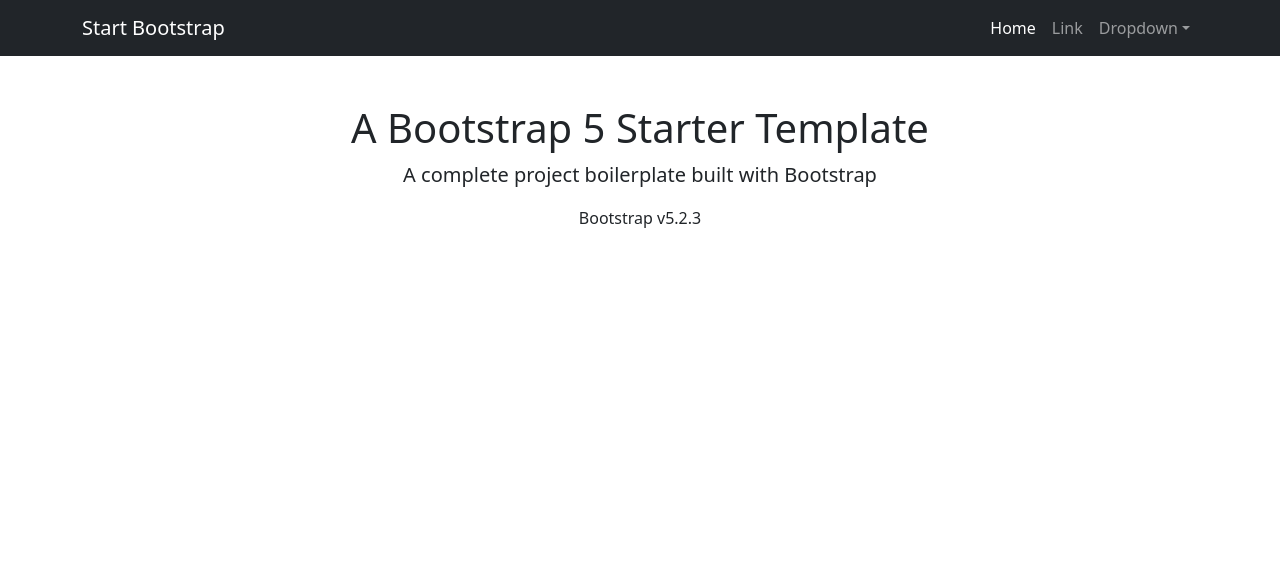
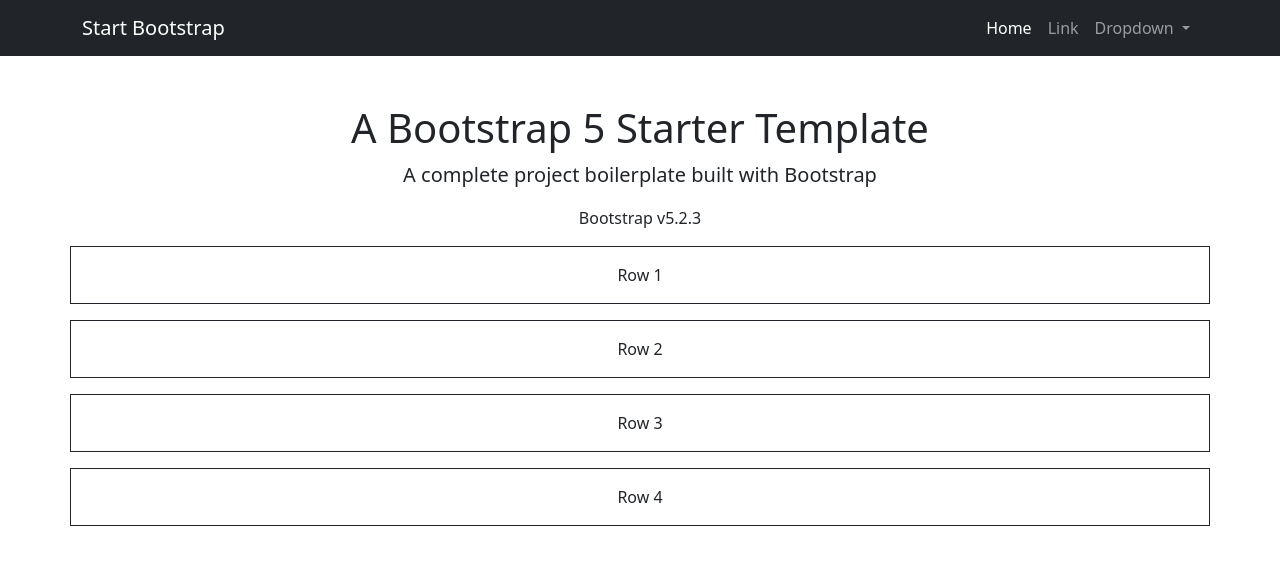
Before and after one commit to irngracee/webprog-cf251-bootstrap-template, a plain HTML site: page home/index.html in a window 1280 px wide. Drawn offline with nearby package versions, Linux system fonts and the light colour scheme.

Commit message:
adding rows

```diff
--- a/home/index.html
+++ b/home/index.html
@@ -5,46 +5,137 @@
         <meta name="viewport" content="width=device-width, initial-scale=1, shrink-to-fit=no" />
         <meta name="description" content="" />
         <meta name="author" content="" />
+
         <title>Bare - Start Bootstrap Template</title>
-        <!-- Favicon-->
+
+
         <link rel="icon" type="image/x-icon" href="assets/favicon.ico" />
-        <!-- Core theme CSS (includes Bootstrap)-->
+
+
         <link href="css/styles.css" rel="stylesheet" />
     </head>
+
     <body>
-        <!-- Responsive navbar-->
+
+
         <nav class="navbar navbar-expand-lg navbar-dark bg-dark">
             <div class="container">
+
                 <a class="navbar-brand" href="#">Start Bootstrap</a>
-                <button class="navbar-toggler" type="button" data-bs-toggle="collapse" data-bs-target="#navbarSupportedContent" aria-controls="navbarSupportedContent" aria-expanded="false" aria-label="Toggle navigation"><span class="navbar-toggler-icon"></span></button>
+
+                <button class="navbar-toggler" type="button"
+                    data-bs-toggle="collapse"
+                    data-bs-target="#navbarSupportedContent"
+                    aria-controls="navbarSupportedContent"
+                    aria-expanded="false"
+                    aria-label="Toggle navigation">
+
+                    <span class="navbar-toggler-icon"></span>
+
+                </button>
+
                 <div class="collapse navbar-collapse" id="navbarSupportedContent">
+
                     <ul class="navbar-nav ms-auto mb-2 mb-lg-0">
-                        <li class="nav-item"><a class="nav-link active" aria-current="page" href="#">Home</a></li>
-                        <li class="nav-item"><a class="nav-link" href="#">Link</a></li>
+
+                        <li class="nav-item">
+                            <a class="nav-link active" aria-current="page" href="#">Home</a>
+                        </li>
+
+                        <li class="nav-item">
+                            <a class="nav-link" href="#">Link</a>
+                        </li>
+
                         <li class="nav-item dropdown">
-                            <a class="nav-link dropdown-toggle" id="navbarDropdown" href="#" role="button" data-bs-toggle="dropdown" aria-expanded="false">Dropdown</a>
-                            <ul class="dropdown-menu dropdown-menu-end" aria-labelledby="navbarDropdown">
-                                <li><a class="dropdown-item" href="#">Action</a></li>
-                                <li><a class="dropdown-item" href="#">Another action</a></li>
-                                <li><hr class="dropdown-divider" /></li>
-                                <li><a class="dropdown-item" href="#">Something else here</a></li>
+
+                            <a class="nav-link dropdown-toggle"
+                                id="navbarDropdown"
+                                href="#"
+                                role="button"
+                                data-bs-toggle="dropdown"
+                                aria-expanded="false">
+                                Dropdown
+                            </a>
+
+                            <ul class="dropdown-menu dropdown-menu-end"
+                                aria-labelledby="navbarDropdown">
+
+                                <li>
+                                    <a class="dropdown-item" href="#">Action</a>
+                                </li>
+
+                                <li>
+                                    <a class="dropdown-item" href="#">Another action</a>
+                                </li>
+
+                                <li>
+                                    <hr class="dropdown-divider" />
+                                </li>
+
+                                <li>
+                                    <a class="dropdown-item" href="#">Something else here</a>
+                                </li>
+
                             </ul>
                         </li>
+
                     </ul>
                 </div>
             </div>
         </nav>
-        <!-- Page content-->
+
+
         <div class="container">
+
             <div class="text-center mt-5">
+
                 <h1>A Bootstrap 5 Starter Template</h1>
-                <p class="lead">A complete project boilerplate built with Bootstrap</p>
+
+                <p class="lead">
+                    A complete project boilerplate built with Bootstrap
+                </p>
+
                 <p>Bootstrap v5.2.3</p>
+
             </div>
+
+
+
+
+            <div class="row border border-dark p-3 mb-3">
+                <div class="col text-center">
+                    Row 1
+                </div>
+            </div>
+
+
+            <div class="row border border-dark p-3 mb-3">
+                <div class="col text-center">
+                    Row 2
+                </div>
+            </div>
+
+
+            <div class="row border border-dark p-3 mb-3">
+                <div class="col text-center">
+                    Row 3
+                </div>
+            </div>
+
+
+            <div class="row border border-dark p-3 mb-3">
+                <div class="col text-center">
+                    Row 4
+                </div>
+            </div>
+
         </div>
-        <!-- Bootstrap core JS-->
+
+
         <script src="https://cdn.jsdelivr.net/npm/bootstrap@5.2.3/dist/js/bootstrap.bundle.min.js"></script>
-        <!-- Core theme JS-->
+
+
         <script src="js/scripts.js"></script>
+
     </body>
 </html>
```
